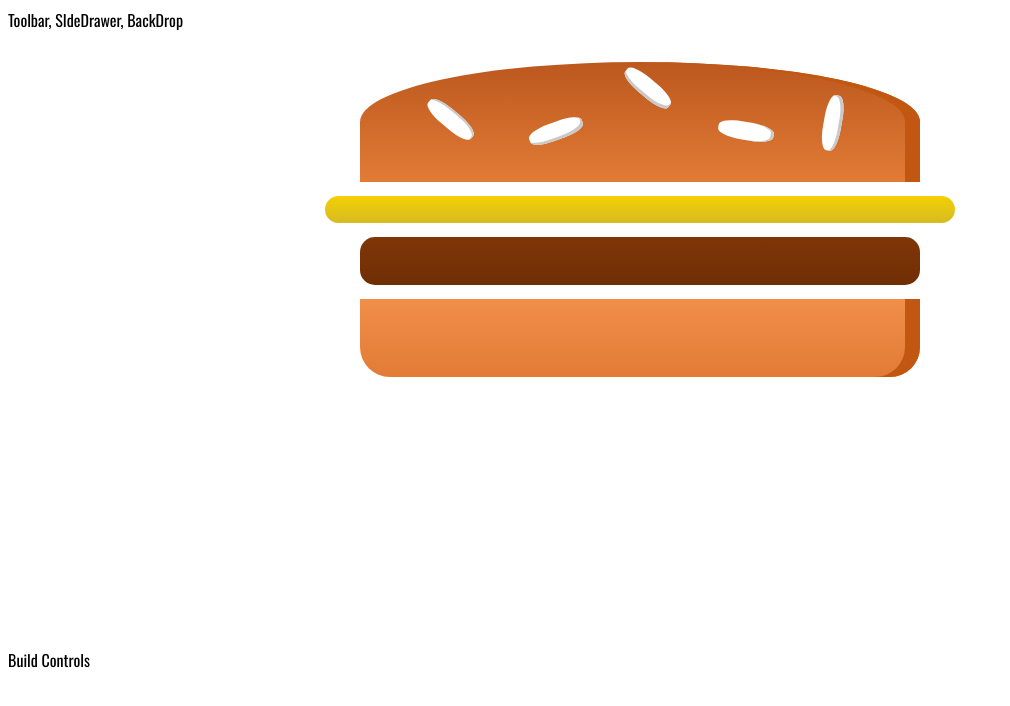
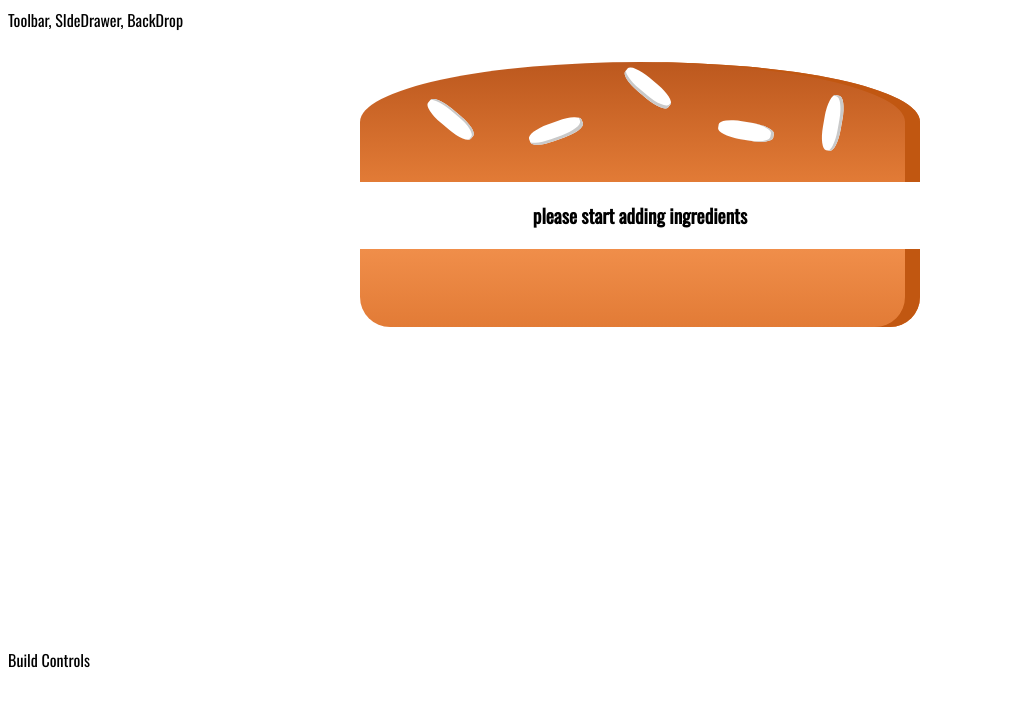
Before and after one commit to shah-rahul/burger, a React (Create React App) app: page / in a window 1280 px wide. Shown: the top 706 px of the page, without its empty margins (0-1010 px from the left). Built offline with nearby package versions, Linux system fonts and the light colour scheme.

Commit message:
lecture 119

```diff
--- a/src/components/Burger/Burger.js
+++ b/src/components/Burger/Burger.js
@@ -1,14 +1,26 @@
 import React from 'react';
-import  './Burger.css';
+import './Burger.css';
 import BurgerIngredient from './BurgerIngredients/BurgerIngredients';
 
 const burger = (props) => {
+  let transformedIngredients = Object.keys(props.ingredients)
+    .map((igKey) => {
+      return [...Array(props.ingredients[igKey])].map((_, i) => {
+        return <BurgerIngredient key={igKey + i} type={igKey} />;
+      });
+    })
+    .reduce((arr, el) => {
+      return arr.concat(el);
+    }, []);
+    if (transformedIngredients.length === 0) {
+        transformedIngredients = <p>please start adding ingredients</p>
+    }
+  console.log(transformedIngredients);
   return (
     <div className={'Burger'}>
-      <BurgerIngredient type="bread-top"/>
-      <BurgerIngredient type="cheese"/>
-      <BurgerIngredient type="meat"/>
-      <BurgerIngredient type="bread-bottom"/>
+      <BurgerIngredient type='bread-top' />
+      {transformedIngredients}
+      <BurgerIngredient type='bread-bottom' />
     </div>
   );
 };
--- a/src/containers/BurgerBuilder/BurgerBuilder.js
+++ b/src/containers/BurgerBuilder/BurgerBuilder.js
@@ -2,10 +2,18 @@
 import Aux from '../../hoc/Auxx';
 import Burger from '../../components/Burger/Burger';
 class BurgerBuilder extends Component {
+  state = {
+    ingredients: {
+      salad: 0,
+      bacon: 0,
+      cheese: 0,
+      meat: 0,
+    },
+  };
   render() {
     return (
       <Aux>
-        <Burger />
+        <Burger ingredients={this.state.ingredients} />
         <div>Build Controls</div>
       </Aux>
     );
```
Also changed, not shown: 1 other file (tests, documents, lock files or other folders).
